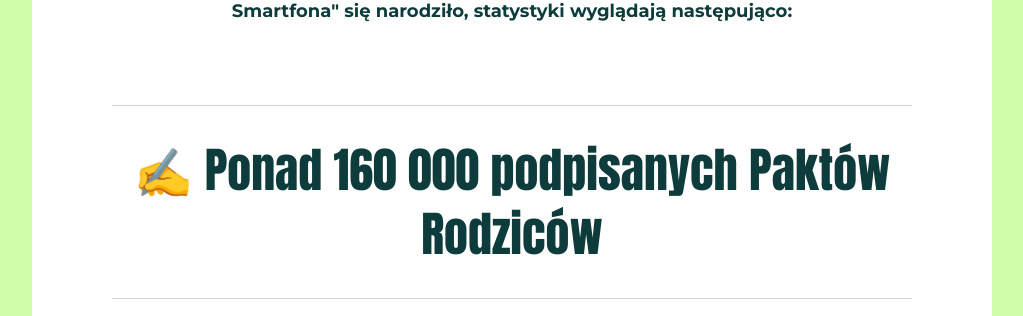
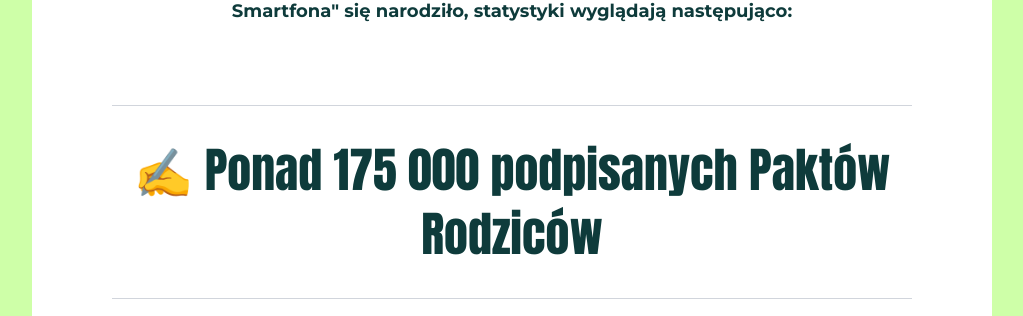
Before and after one commit to dziecinstwobezsmartfona/dbs-strona, a Next.js app: page /nasz-wplyw in a window 1280 px wide. Shown: the part 1679-1995 px from the top of the page, without its empty margins (128-1151 px from the left). Built offline with nearby package versions, Linux system fonts and the light colour scheme; a web font is replaced by a local one.

Commit message:
Update statystyki na stronie nasz-wplyw

```diff
--- a/app/nasz-wplyw/page.tsx
+++ b/app/nasz-wplyw/page.tsx
@@ -36,7 +36,7 @@ export default function NaszWplyw() {
                     <p className="text-sm xl:text-lg font-sans py-b lg:pb-16"><b>W Polsce dopiero rozpoczynamy, ale w Wielkiej Brytanii, gdzie "Dzieciństwo Bez Smartfona" się narodziło, statystyki wyglądają następująco:</b></p>
                     <div className="w-full p-4"><div className="w-full border-b border-gray-300"></div></div>
                     <div className="w-full p-4">
-                        <p>✍️ Ponad 160 000 podpisanych Paktów Rodziców</p>
+                        <p>✍️ Ponad 175 000 podpisanych Paktów Rodziców</p>
                     </div>
                     <div className="w-full p-4"><div className="w-full border-b border-gray-300"></div></div>
                     <div className="w-full p-4">
```
